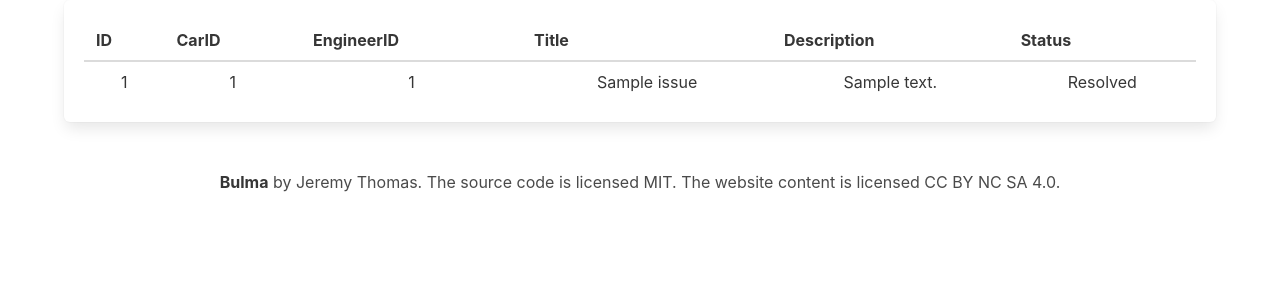
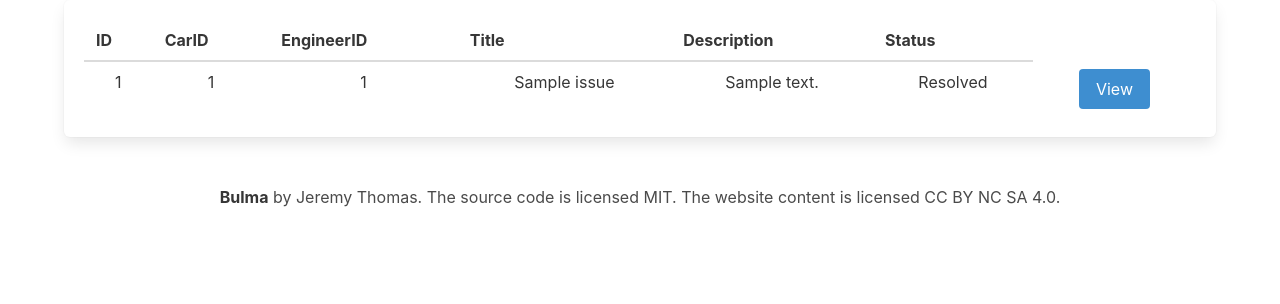
Before and after one commit to PIoT-CSS/master-pi, a Flask app: template src/MasterCSS/templates/admin/issues/viewall.html in a window 1280 px wide. Shown: the part 52-356 px from the top of the page. Run offline with Flask 2, Linux system fonts and the light colour scheme; the template is opened without the code that fills it: values that come from a table or form of the project are taken from there, others are empty; tables that the repository leaves empty hold one stand-in row (values such as "Sample post"); some libraries are stand-ins or nearby versions.

Commit message:
add view issue regardless of issue status

```diff
--- a/src/MasterCSS/templates/admin/cars/view.html
+++ b/src/MasterCSS/templates/admin/cars/view.html
@@ -74,6 +74,9 @@
                                     <td>{{issue.Title}}</td>
                                     <td>{{issue.Description}}</td>
                                     <td>{{issue.getStatus(issue.Status)}}</td>
+                                    <td>
+                                        <a href={{url_for('issue_controllers.view_issue', id=issue.ID)}} class="button is-info">View</a>
+                                    </td>
                                 </tr>
                             {% endfor %}
                         </tbody>
--- a/src/MasterCSS/templates/admin/issues/viewall.html
+++ b/src/MasterCSS/templates/admin/issues/viewall.html
@@ -27,6 +27,9 @@
                                 <td>{{issue.Title}}</td>
                                 <td>{{issue.Description}}</td>
                                 <td>{{issue.getStatus(issue.Status)}}</td>
+                                <td>
+                                    <a href={{url_for('issue_controllers.view_issue', id=issue.ID)}} class="button is-info">View</a>
+                                </td>
                             </tr>
                         {% endfor %}
                     </tbody>
--- a/src/MasterCSS/templates/engineer/viewtaken.html
+++ b/src/MasterCSS/templates/engineer/viewtaken.html
@@ -28,6 +28,9 @@
                                 <td>{{issue.Title}}</td>
                                 <td>{{issue.Description}}</td>
                                 <td>{{issue.getStatus(issue.Status)}}</td>
+                                <td>
+                                    <a href={{url_for('issue_controllers.view_issue', id=issue.ID)}} class="button is-info">View</a>
+                                </td>
                             </tr>
                         {% endfor %}
                     </tbody>
```
